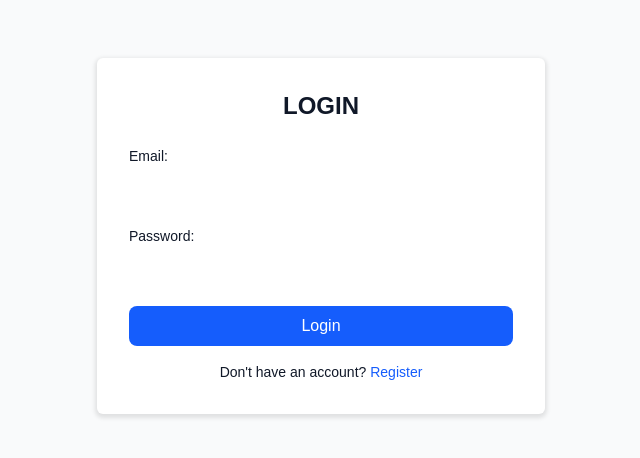
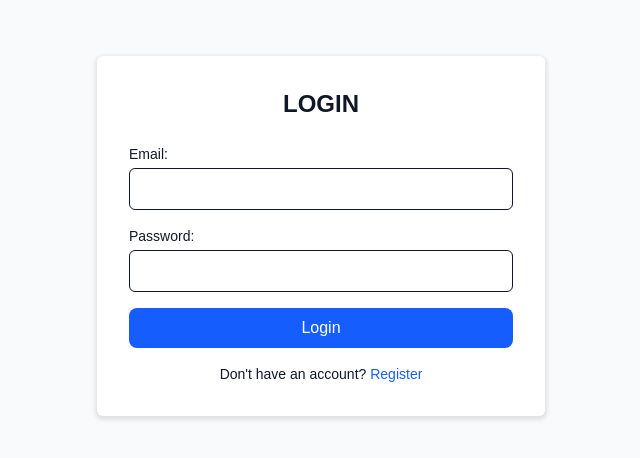
Before and after one commit to Lvhacker1/fullstack-forum-app, a Next.js app: page /auth/login in a window 1280 px wide. Shown: the part 164-622 px from the top of the page, without its empty margins (319-959 px from the left). Built offline with nearby package versions, Linux system fonts and the light colour scheme.

Commit message:
fix border styling on input component to make fields visblie on login page

```diff
--- a/components/common/Input.tsx
+++ b/components/common/Input.tsx
@@ -5,7 +5,7 @@ type InputProps = InputHTMLAttributes<HTMLInputElement>
 const Input = ({ className = '', ...props }: InputProps) => {
   return (
     <input
-      className={`px-3 py-2  w-full ${className}`}
+      className={`px-3 py-2  w-full border rounded-md ${className}`}
       {...props}
     />
   )
```
